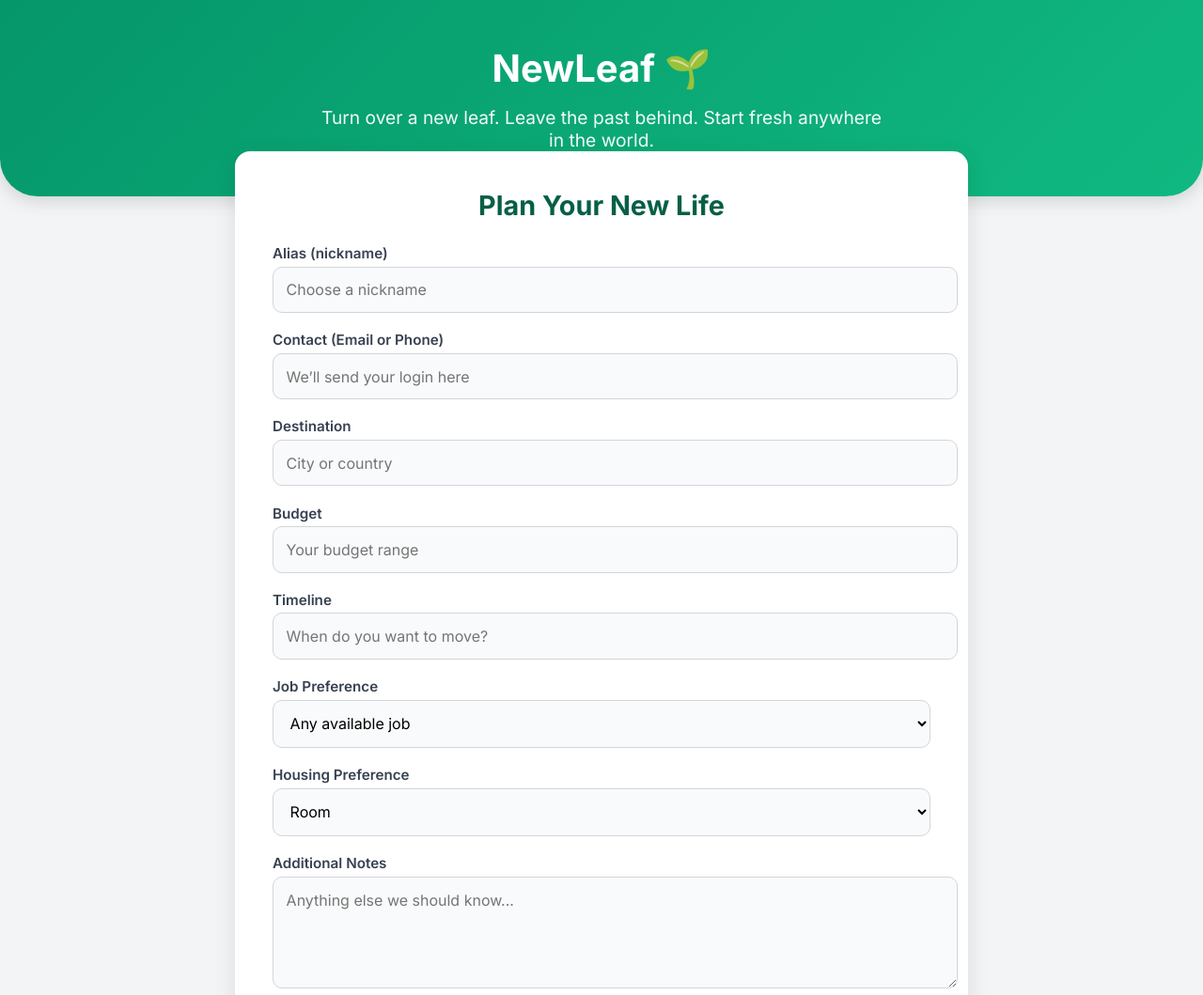
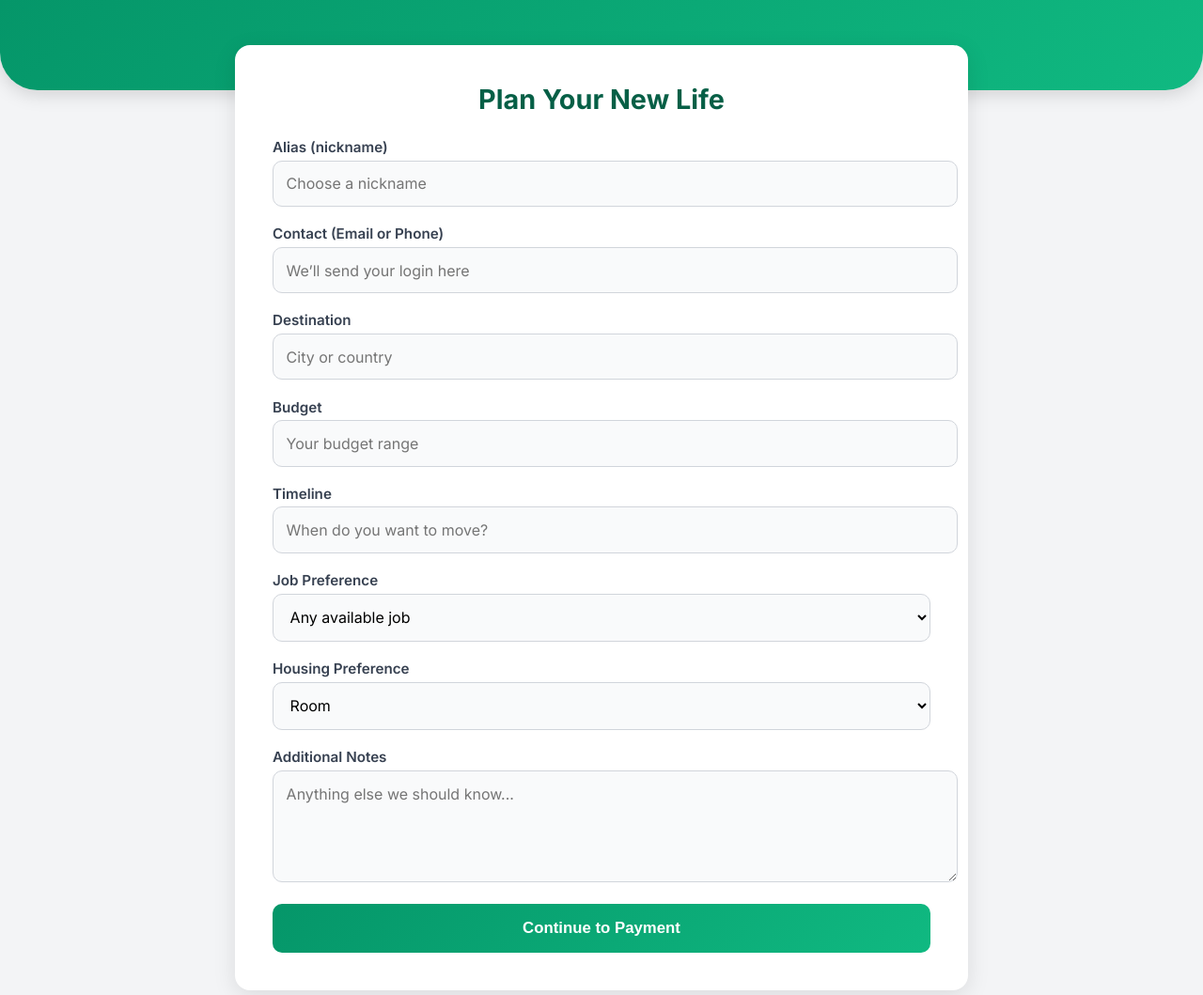
Before and after one commit to Ayintoya/NewLeaf, a plain HTML site: page index.html in a window 1280 px wide. Shown: the top 1059 px of the page at 94% size. Drawn offline with Linux system fonts and the light colour scheme.

Commit message:
Update index.html

```diff
--- a/index.html
+++ b/index.html
@@ -105,8 +105,8 @@
 </head>
 <body>
   <header>
-    <h1>NewLeaf 🌱</h1>
-    <p>Turn over a new leaf. Leave the past behind. Start fresh anywhere in the world.</p>
+    <!-- <h1>NewLeaf 🌱</h1> -->
+    <!-- <p>Turn over a new leaf. Leave the past behind. Start fresh anywhere in the world.</p> -->
   </header>
 
   <main>
```
